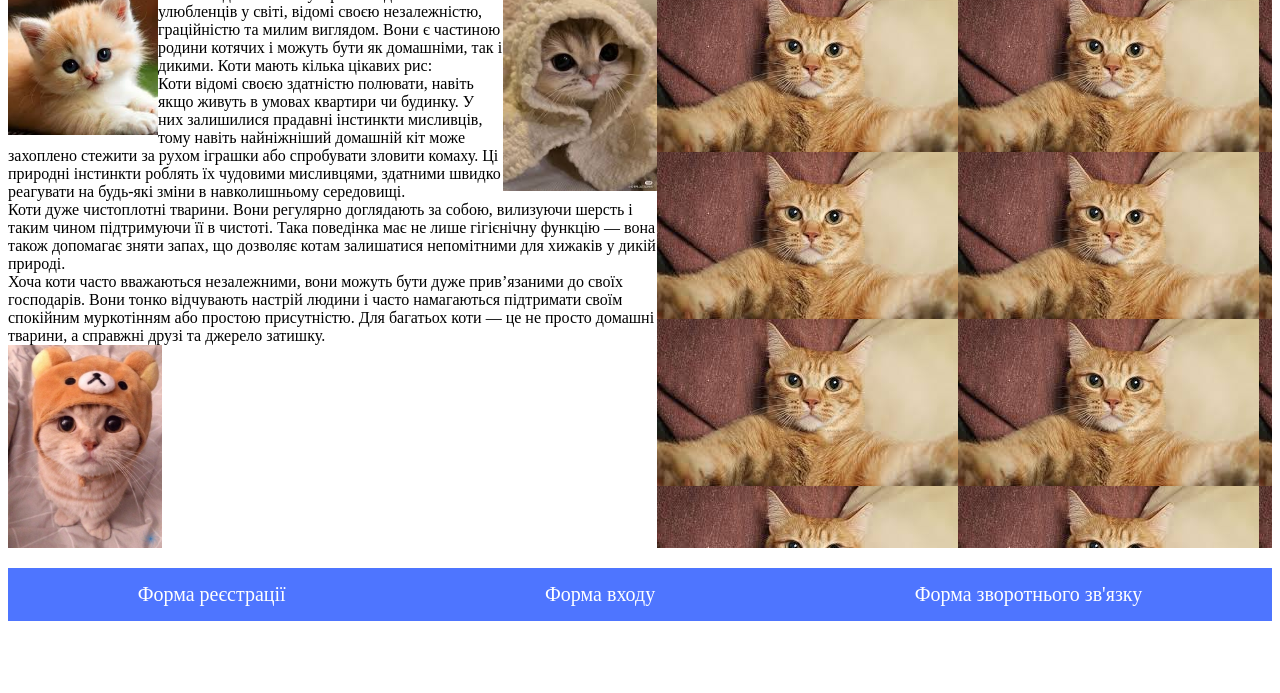
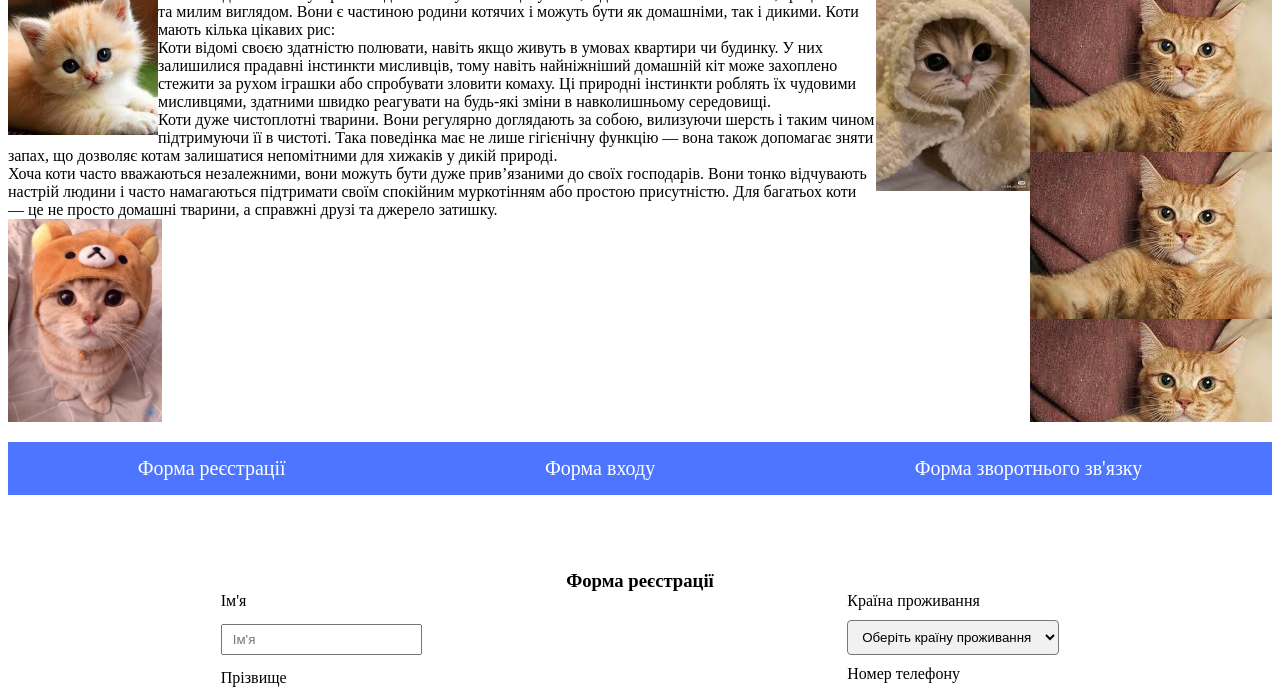
Before and after one commit to variabb/lab_2, a plain HTML site: page index.html in a window 1280 px wide. Shown: the part 60-753 px from the top of the page. Drawn offline with Linux system fonts and the light colour scheme.

Commit message:
Update main.css

```diff
--- a/styles/main.css
+++ b/styles/main.css
@@ -1,3 +1,4 @@
+/* common styles */
 section {
   margin-bottom: 20px;
 }
@@ -27,11 +28,12 @@ select {
 .required-field{
   color: red;
 }
+
+
+/* Загальна інформація */
 .title{
   text-align: center;
 }
-
-/* Загальна інформація */
 .general-information {
   display: flex;
 }
@@ -49,8 +51,7 @@ select {
   clear: both;
 }
 .cat-bg {
-  width: 200%;
-
+  width: 50%;
   background-image: url(/images/4.jpg);
   position: relative;
 }
```
